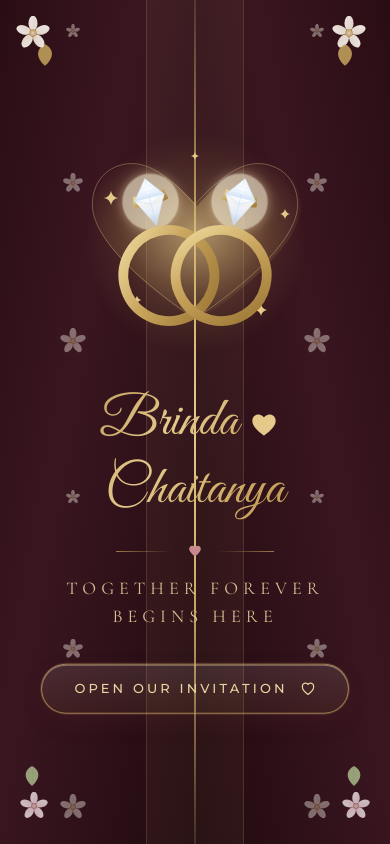
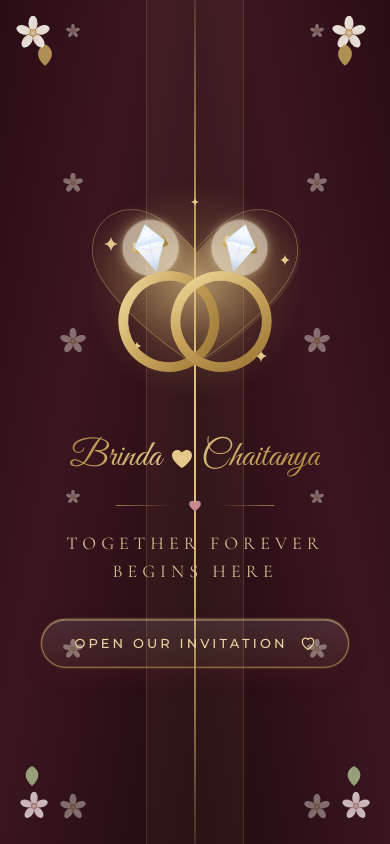
Before and after one commit to KVRL17/Invitation, a Next.js app: page / in a window 390 px wide. Built offline with nearby package versions, Linux system fonts and the light colour scheme.

Commit message:
firstcommit

```diff
--- a/components/IntroAnimation.tsx
+++ b/components/IntroAnimation.tsx
@@ -280,14 +280,14 @@ export function IntroAnimation({
               transition={{ delay: 2.55, duration: 1, ease: EASE }}
             >
               <p
-                className="font-script text-[3.4rem] leading-tight text-gradient-gold sm:text-6xl md:text-7xl"
+                className="font-script text-4xl leading-tight text-gradient-gold min-[420px]:text-5xl sm:text-6xl md:text-7xl"
                 aria-label={`${invitationConfig.brideName} and ${invitationConfig.groomName}`}
               >
                 <span className="inline-block">{invitationConfig.brideName}</span>
-                <span className="mx-3 inline-block align-middle text-2xl text-[#C9878E] sm:text-3xl" aria-hidden="true">
+                <span className="mx-2 inline-block align-middle text-xl text-[#C9878E] min-[420px]:mx-3 min-[420px]:text-2xl sm:text-3xl" aria-hidden="true">
                   <motion.svg
-                    width="28"
-                    height="28"
+                    width="24"
+                    height="24"
                     viewBox="0 0 24 24"
                     initial={reduce ? { scale: 1 } : { scale: 0 }}
                     animate={reduce ? undefined : { scale: 1 }}
--- a/components/sections/ClosingSection.tsx
+++ b/components/sections/ClosingSection.tsx
@@ -43,7 +43,7 @@ export function ClosingSection() {
         </Reveal>
 
         <Reveal direction="up" delay={0.25} className="mt-6 sm:mt-8">
-          <p className="font-script text-3xl text-burgundy sm:text-5xl">
+          <p className="font-script text-4xl text-burgundy sm:text-5xl">
             {brideName}
             <span className="mx-3 align-middle text-2xl text-rose sm:text-3xl" aria-hidden="true">
               <motion.svg
```
